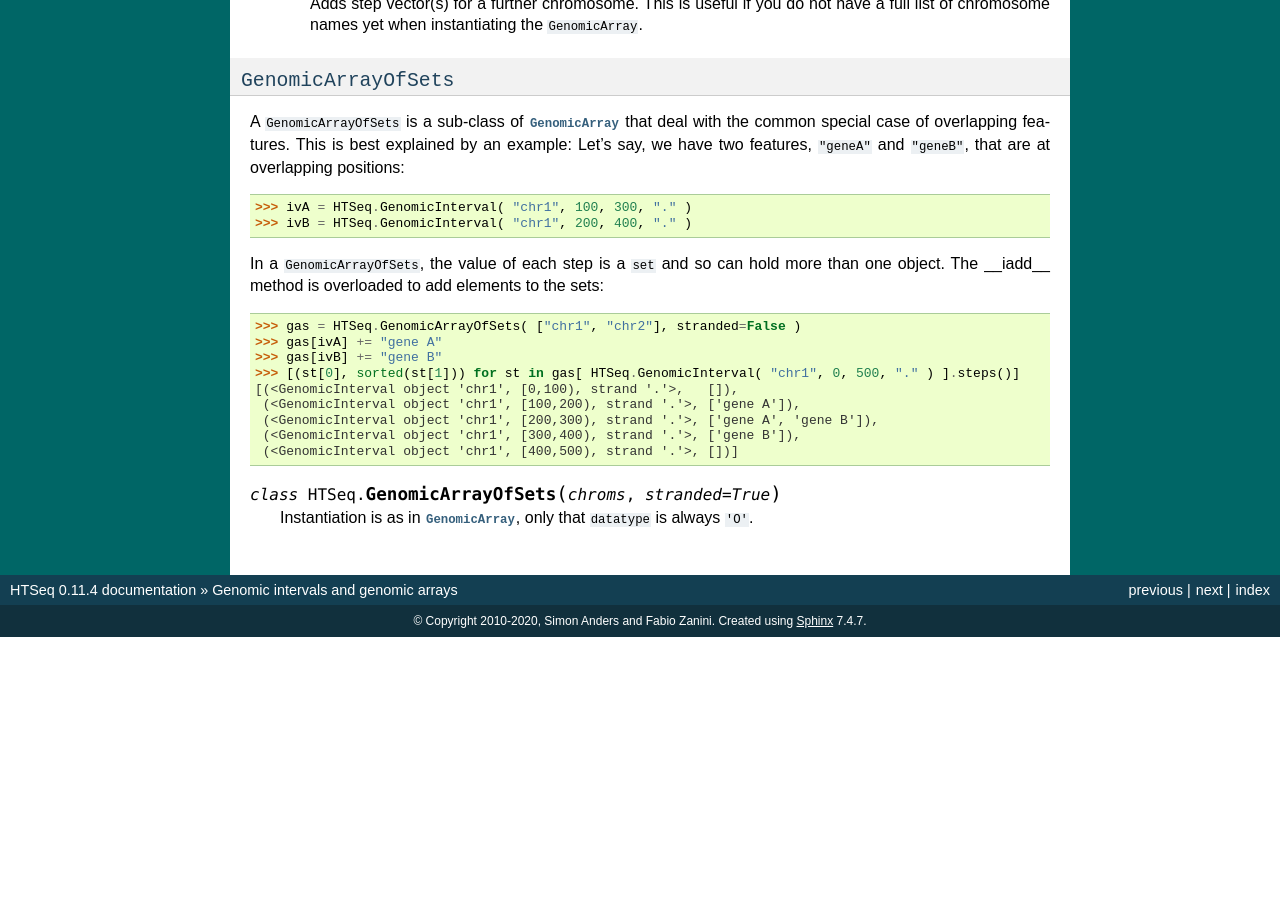
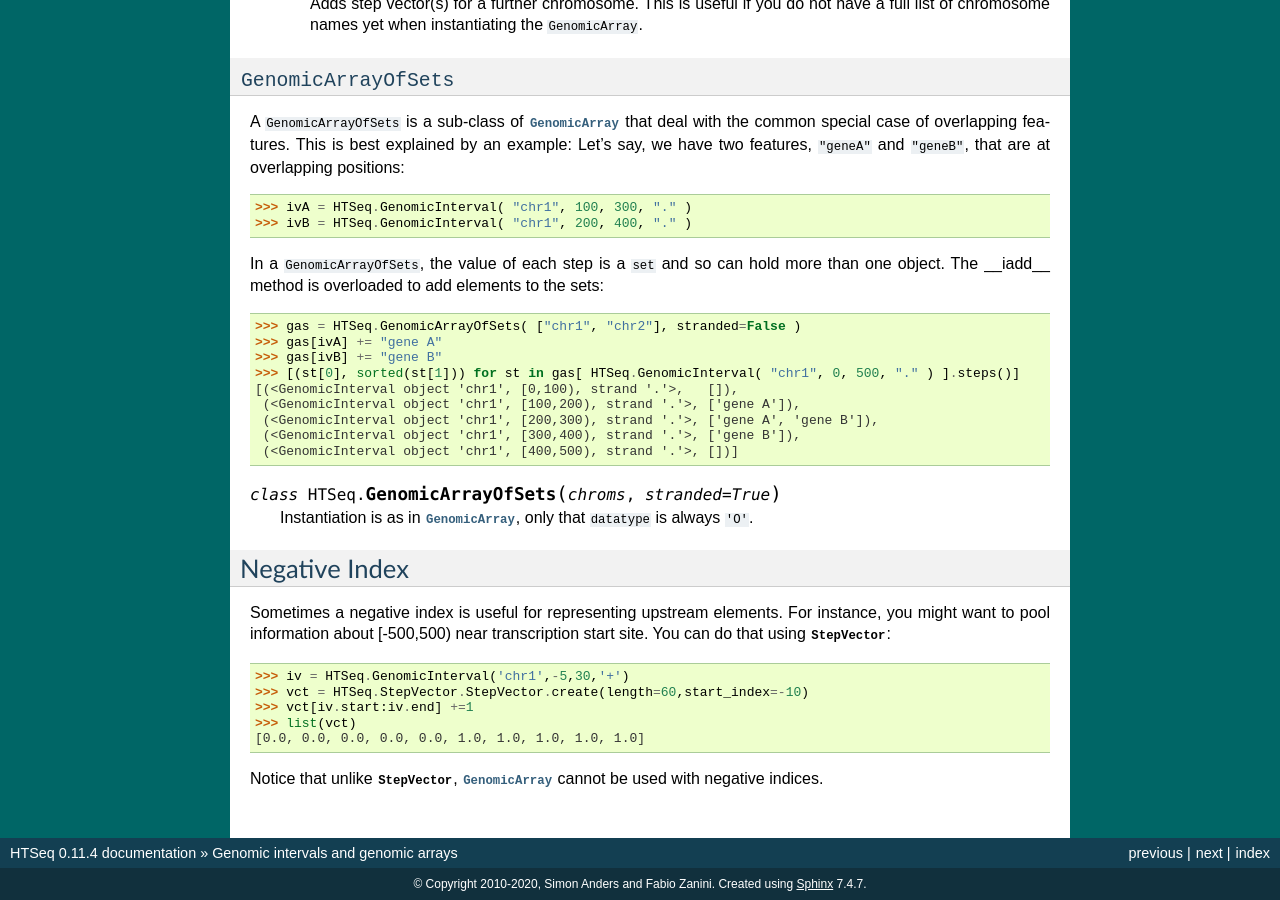
Before and after one commit to simon-anders/htseq, a Sphinx documentation site: the page built from python3/doc/genomic.rst, in a window 1280 px wide and 900 px high, scrolled down 5460 px. Built offline with Sphinx 7.4.7, drawn with Linux system fonts in a browser that asks for light colours; before the commit the page ends 6097 px from its top, so only the background shows below that.

Commit message:
Negative indices docs for StepVector

```diff
--- a/python3/doc/genomic.rst
+++ b/python3/doc/genomic.rst
@@ -360,3 +360,16 @@ one object. The __iadd__ method is overloaded to add elements to the sets:
 .. class:: GenomicArrayOfSets( chroms, stranded = True )
 
    Instantiation is as in :class:`GenomicArray`, only that ``datatype`` is always ``'O'``.
+
+
+Negative Index
+==============
+Sometimes a negative index is useful for representing upstream elements. For instance, you might want to pool information about [-500,500) near transcription start site. You can do that using :class:`StepVector`::
+
+   >>> iv = HTSeq.GenomicInterval('chr1',-5,30,'+')
+   >>> vct = HTSeq.StepVector.StepVector.create(length=60,start_index=-10)
+   >>> vct[iv.start:iv.end] +=1
+   >>> list(vct)
+   [0.0, 0.0, 0.0, 0.0, 0.0, 1.0, 1.0, 1.0, 1.0, 1.0]
+
+Notice that unlike :class:`StepVector`, :class:`GenomicArray` cannot be used with negative indices.
```
